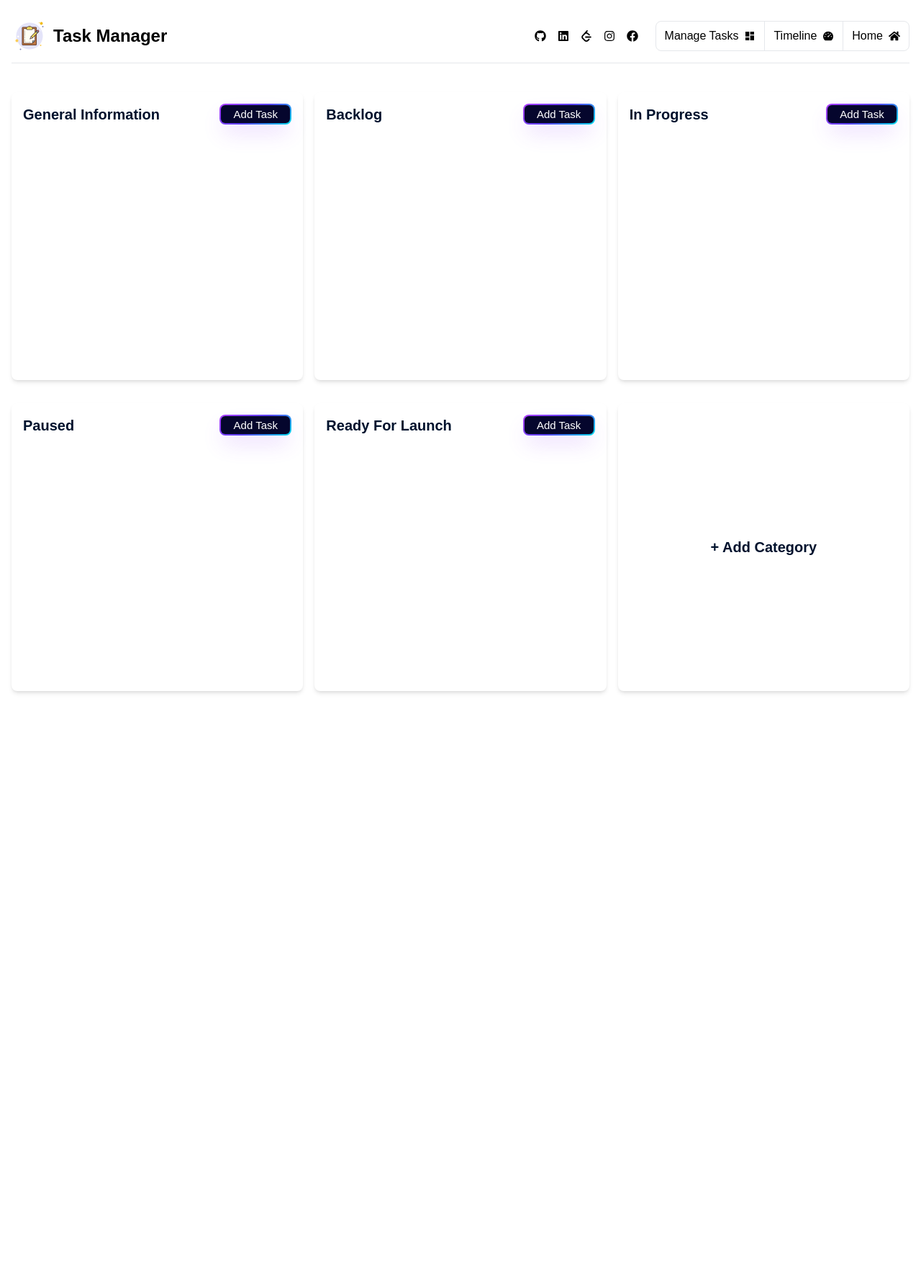
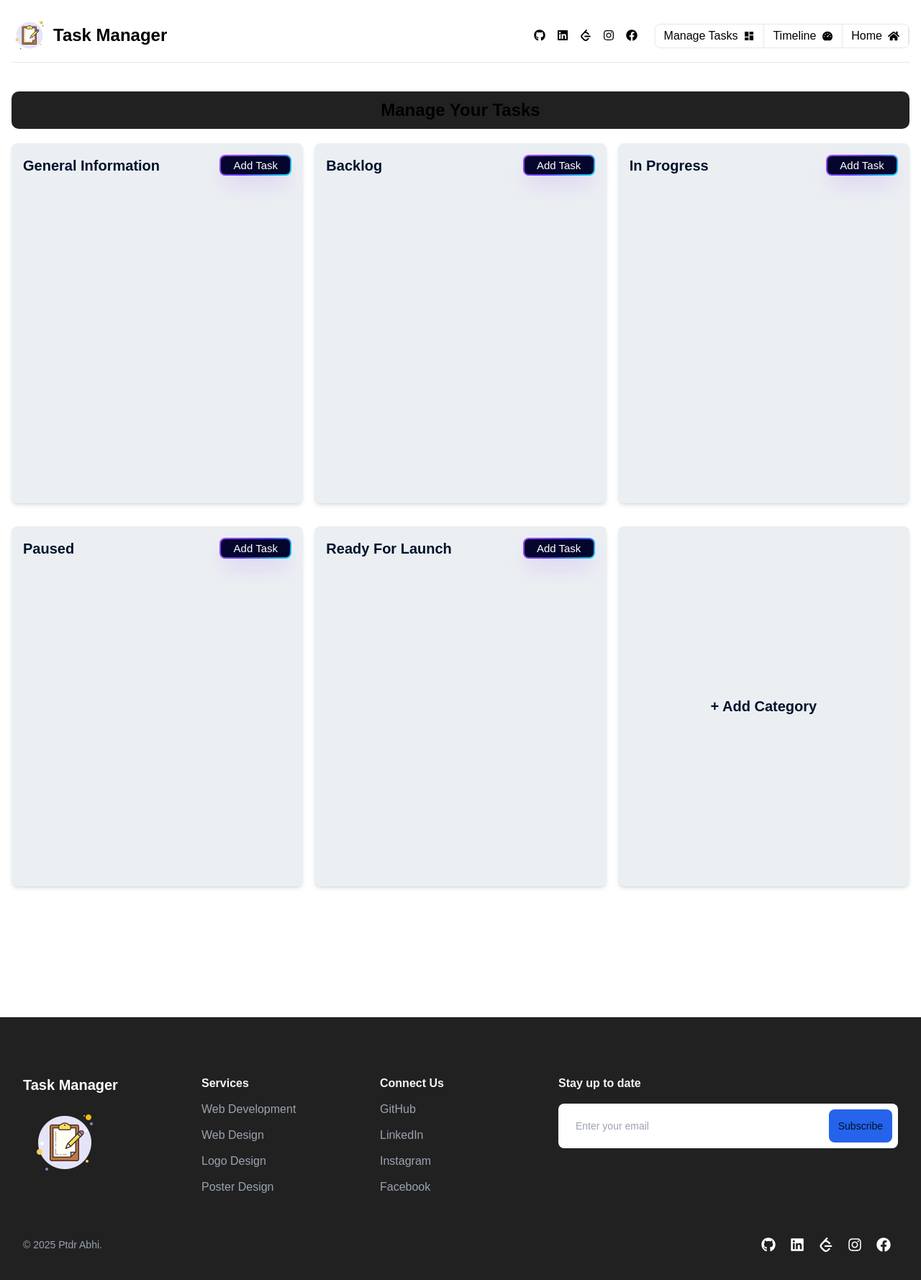
Before and after one commit to Abhi-Ptdr/Smart-Task-Manager, a Next.js app in the folder smart-task-manager/: page /task-manager in a window 1280 px wide. Shown: the top 1778 px of the page at 72% size. Before the commit the page ends 992 px from the top, so only its background shows below. Built offline with nearby package versions, Linux system fonts and the light colour scheme.

Commit message:
Footer Added

```diff
--- a/smart-task-manager/src/app/components/Buttons.js
+++ b/smart-task-manager/src/app/components/Buttons.js
@@ -14,7 +14,7 @@ function Buttons() {
             <div className="inline-flex items-center overflow-hidden rounded-lg border border-stroke ">
               <button
                 onClick={() => router.push("/task-manager")}
-                className="border-r border-stroke px-3 py-2 text-base font-medium text-dark last-of-type:border-r-0 hover:bg-gray-2 hover:text-primary "
+                className="border-r border-stroke px-3 py-1 text-base font-medium text-dark btngrp"
               >
                 <div className="flex items-center justify-center space-x-2">
                   <div>Manage Tasks</div>
@@ -25,7 +25,7 @@ function Buttons() {
               </button>
               <button
                 onClick={() => router.push("/members")}
-                className="border-r border-stroke px-3 py-2 text-base font-medium text-dark last-of-type:border-r-0 hover:bg-gray-2 hover:text-primary "
+                className="border-r border-stroke px-3 py-1 text-base font-medium text-dark btngrp"
               >
                 <div className="flex items-center justify-center space-x-2">
                   <div>Timeline</div>
@@ -36,7 +36,7 @@ function Buttons() {
               </button>
               <button
                 onClick={() => router.push("/")}
-                className="border-r border-stroke px-3 py-2 text-base font-medium text-dark last-of-type:border-r-0 hover:bg-gray-2 hover:text-primary "
+                className="border-r border-stroke px-3 py-1 text-base font-medium text-dark btngrp"
               >
                 <div className="flex items-center justify-center space-x-2">
                   <div>Home</div>
--- /dev/null
+++ b/smart-task-manager/src/app/components/Footer.js
@@ -0,0 +1,89 @@
+import React from 'react'
+import { FaGithub } from "react-icons/fa";
+import { FaLinkedin } from "react-icons/fa";
+import { FaInstagram } from "react-icons/fa";
+import { FaFacebook } from "react-icons/fa";
+import { SiLeetcode } from "react-icons/si";
+
+function Footer() {
+  return (
+    <div>
+        <footer className="footer mt-auto bg-gray-900 w-full">
+        <div className="mt-auto w-full max-w-[85rem] py-10 px-4 sm:px-6 lg:px-8 lg:pt-20 mx-auto">
+            <div className="grid grid-cols-2 md:grid-cols-4 lg:grid-cols-5 gap-6">
+            <div className="col-span-full lg:col-span-1">
+                <a className="flex-none text-xl font-semibold text-white focus:outline-none focus:opacity-80" href="/" aria-label="Brand">Task Manager</a>
+                <img className="brand mx-2 mt-4" src="/TaskLogo.png" alt="Task Logo" />
+            </div>
+
+            <div className="col-span-1">
+                <h4 className="font-semibold text-gray-100">Services</h4>
+
+                <div className="mt-3 grid space-y-3">
+                <p><a className="inline-flex gap-x-2 text-gray-400 hover:text-gray-200 focus:outline-none focus:text-gray-200" href="#">Web Development</a></p>
+                <p><a className="inline-flex gap-x-2 text-gray-400 hover:text-gray-200 focus:outline-none focus:text-gray-200" href="#">Web Design</a></p>
+                <p><a className="inline-flex gap-x-2 text-gray-400 hover:text-gray-200 focus:outline-none focus:text-gray-200" href="#">Logo Design</a></p>
+                <p><a className="inline-flex gap-x-2 text-gray-400 hover:text-gray-200 focus:outline-none focus:text-gray-200" href="#">Poster Design</a></p>
+                </div>
+            </div>
+
+            <div className="col-span-1">
+                <h4 className="font-semibold text-gray-100">Connect Us</h4>
+
+                <div className="mt-3 grid space-y-3">
+                <p><a className="inline-flex gap-x-2 text-gray-400 hover:text-gray-200 focus:outline-none focus:text-gray-200" href="#">GitHub</a></p>
+                <p><a className="inline-flex gap-x-2 text-gray-400 hover:text-gray-200 focus:outline-none focus:text-gray-200" href="#">LinkedIn</a></p>
+                <p><a className="inline-flex gap-x-2 text-gray-400 hover:text-gray-200 focus:outline-none focus:text-gray-200" href="#">Instagram</a></p>
+                <p><a className="inline-flex gap-x-2 text-gray-400 hover:text-gray-200 focus:outline-none focus:text-gray-200" href="#">Facebook</a></p>
+                </div>
+            </div>
+
+            <div className="col-span-2">
+                <h4 className="font-semibold text-gray-100">Stay up to date</h4>
+
+                <form>
+                <div className="mt-4 flex flex-col items-center gap-2 sm:flex-row sm:gap-3 bg-white rounded-lg p-2">
+                    <div className="w-full">
+                    <label htmlFor="hero-input" className="sr-only">Subscribe</label>
+                    <input type="text" id="hero-input" name="hero-input" className="py-3 px-4 block w-full border-transparent rounded-lg text-sm focus:border-blue-500 focus:ring-blue-500 disabled:opacity-50 disabled:pointer-events-none" placeholder="Enter your email"/>
+                    </div>
+                    <a className="w-full sm:w-auto whitespace-nowrap p-3 inline-flex justify-center items-center gap-x-2 text-sm font-medium rounded-lg border border-transparent bg-blue-600 text-white hover:bg-blue-700 focus:outline-none focus:bg-blue-700 disabled:opacity-50 disabled:pointer-events-none" href="#">
+                    Subscribe
+                    </a>
+                </div>
+                </form>
+            </div>
+            </div>
+
+            <div className="mt-5 sm:mt-12 grid gap-y-2 sm:gap-y-0 sm:flex sm:justify-between sm:items-center">
+            <div className="flex justify-between items-center">
+                <p className="text-sm text-gray-400">
+                © 2025 Ptdr Abhi.
+                </p>
+            </div>
+
+            <div className='social-icons'>
+                <a className="size-10 inline-flex justify-center items-center gap-x-2 text-sm font-semibold rounded-lg border border-transparent text-white hover:bg-white/10 focus:outline-none focus:bg-white/10 disabled:opacity-50 disabled:pointer-events-none" href='https://github.com/Abhi-Ptdr'>
+                <FaGithub size={20}/>
+                </a>
+                <a className="size-10 inline-flex justify-center items-center gap-x-2 text-sm font-semibold rounded-lg border border-transparent text-white hover:bg-white/10 focus:outline-none focus:bg-white/10 disabled:opacity-50 disabled:pointer-events-none" href="https://www.linkedin.com/in/abhiptdr/">
+                <FaLinkedin size={20}/>
+                </a>
+                <a className="size-10 inline-flex justify-center items-center gap-x-2 text-sm font-semibold rounded-lg border border-transparent text-white hover:bg-white/10 focus:outline-none focus:bg-white/10 disabled:opacity-50 disabled:pointer-events-none" href="https://leetcode.com/u/Abhi_ptdr/">
+                <SiLeetcode size={20}/>
+                </a>
+                <a className="size-10 inline-flex justify-center items-center gap-x-2 text-sm font-semibold rounded-lg border border-transparent text-white hover:bg-white/10 focus:outline-none focus:bg-white/10 disabled:opacity-50 disabled:pointer-events-none" href="https://www.instagram.com/_ptdr_abhi_/">
+                <FaInstagram size={20}/>
+                </a>
+                <a className="size-10 inline-flex justify-center items-center gap-x-2 text-sm font-semibold rounded-lg border border-transparent text-white hover:bg-white/10 focus:outline-none focus:bg-white/10 disabled:opacity-50 disabled:pointer-events-none" href="https://www.facebook.com/abhishekpatidar.pateliya/">
+                <FaFacebook size={20}/>
+                </a>
+            </div>
+            </div>
+        </div>
+        </footer>
+    </div>
+  )
+}
+
+export default Footer
--- a/smart-task-manager/src/app/globals.css
+++ b/smart-task-manager/src/app/globals.css
@@ -42,11 +42,31 @@ h2, h3, p, label, .w-full {
   cursor: pointer;
 }
 
+.btngrp:hover {
+  transform: scale(1.01);
+  transition: 0.3s;
+  background-color: #333;
+}
+
+.heading {
+  width: 100%;
+  background-color: #212121;
+  padding: 10px;
+  border-radius: 10px;
+  margin-bottom: 20px;
+}
+
+.footer {
+  background-color: #212121;
+  margin-top: 150px;
+}
+
 @import "react-calendar-timeline/dist/style.css";
 
 .category-card {
   transition: all 0.3s ease;
-  height: 400px; /* Set a fixed height for the category cards */
+  height: 500px; /* Set a fixed height for the category cards */
+  background-color: #ebeff2;
 }
 
 .task-list-container {
--- a/smart-task-manager/src/app/members/page.js
+++ b/smart-task-manager/src/app/members/page.js
@@ -5,12 +5,14 @@ import { useRouter } from "next/navigation";
 import TimelineDashboard from "../components/TimelineDashboard";
 import Buttons from "../components/Buttons";
 import Dock from "../components/Dock";
+import Footer from "../components/Footer";
 
 const MembersDashboard = () => {
   const router = useRouter();
   const [view, setView] = useState("day");
 
   return (
+    <>
     <div className="p-4 flex flex-col">
       <div className="flex justify-between mt-2">
         <div className="flex items-center justify-center space-x-2">
@@ -23,7 +25,10 @@ const MembersDashboard = () => {
         </div>
       </div>
       <hr className="mb-10 mt-3" />
-      <div className="grid grid-cols-2 gap-2 md:flex md:justify-center md:space-x-2">
+      <div className="heading">
+        <h1 className="text-2xl font-bold text-center">Your Tasks Timimg</h1>
+      </div>
+      <div className="mt-4 grid grid-cols-2 gap-2 md:flex md:justify-center md:space-x-2">
         <button onClick={() => setView("year")} className="button-13">
           <span className="text">Year View</span>
         </button>
@@ -41,6 +46,8 @@ const MembersDashboard = () => {
         <TimelineDashboard view={view} />
       </div>
     </div>
+    <Footer />
+    </>
   );
 };
 
--- a/smart-task-manager/src/app/task-manager/page.js
+++ b/smart-task-manager/src/app/task-manager/page.js
@@ -10,6 +10,7 @@ import AddCategoryModal from "../components/AddCategoryModal";
 import { useTaskStore } from "../store/taskStore";
 import Buttons from "../components/Buttons";
 import Dock from "../components/Dock";
+import Footer from "../components/Footer";
 
 const CATEGORIES = [
   "General Information",
@@ -38,21 +39,6 @@ const TaskManagerPage = () => {
     setModalOpen(false);
     setEditingTask(null);
     setCurrentCategory("");
-  };
-
-  const handleAddTask = (task) => {
-    const newTask = {
-      id: `${Date.now()}`, // Ensure unique ID
-      ...task,
-      category: currentCategory, // Assign correct category
-    };
-
-    if (editingTask) {
-      editTask({ ...task, id: editingTask.id, category: currentCategory });
-    } else {
-      addTask(newTask);
-    }
-    closeModal();
   };
 
   const handleAddCategory = (newCategory) => {
@@ -88,6 +74,9 @@ const TaskManagerPage = () => {
           </div>
         </div>
         <hr className="mb-10 mt-3"/>
+        <div className="heading">
+          <h1 className="text-2xl font-bold text-center">Manage Your Tasks</h1>
+        </div>
         <div className="grid grid-cols-1 md:grid-cols-3 gap-4">
           {categories.map((category) => (
             <CategoryCard
@@ -122,6 +111,7 @@ const TaskManagerPage = () => {
           />
         )}
       </div>
+      <Footer />
     </DragDropContext>
   );
 };
```
Also changed, not shown: smart-task-manager/src/app/components/LandingPage.js (+6 -7 lines), smart-task-manager/src/app/components/style.css (+47 -16 lines).
